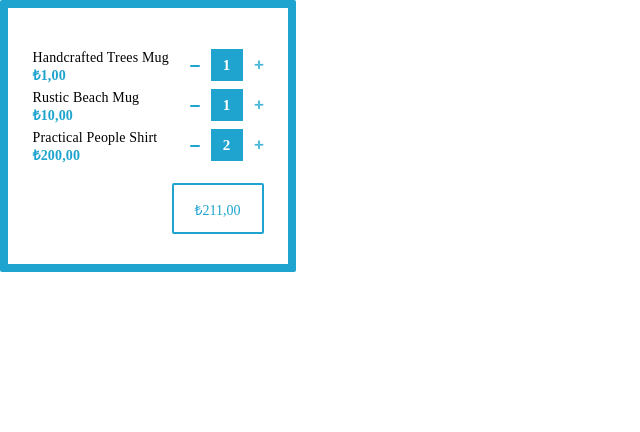
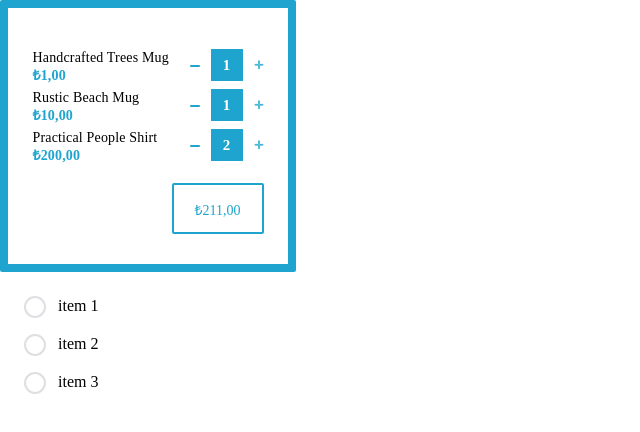
Before and after one commit to bmbekir/bekirmarket, a React (Create React App) app: page / in a window 1280 px wide. Shown: the top 432 px of the page, without its empty margins (0-640 px from the left). Built offline with nearby package versions, Linux system fonts and the light colour scheme; a web font is replaced by a local one.

Commit message:
radio button & radio list

```diff
--- a/src/App.tsx
+++ b/src/App.tsx
@@ -1,14 +1,27 @@
-import React from "react";
+import React, { useState } from "react";
 import "./sass/App.scss";
 import "./sass/fonts.css";
 import { Cart } from "./features/cart/cart";
+import RadioList from "./plugins/radioList";
 
 function App() {
+  const [radioTest, setRadioTest] = useState(0);
   return (
     <div className="App">
       <header className="App-header">
         <div style={{ width: "296px" }}>
           <Cart />
+        </div>
+        <div>
+          <RadioList
+            checkedValue={radioTest}
+            onChange={(value, index) => setRadioTest(value)}
+            items={[
+              { label: "item 1", value: "1" },
+              { label: "item 2", value: "2" },
+              { label: "item 3", value: "3" },
+            ]}
+          />
         </div>
       </header>
     </div>
--- /dev/null
+++ b/src/plugins/radioButton/index.tsx
@@ -0,0 +1,26 @@
+import radioImg from "./radio.svg";
+import radioCheckedImg from "./radio-tick.svg";
+import styles from "./radio.module.scss";
+interface RadioButtonProps {
+  value: any;
+  label: string;
+  checked?: boolean;
+  onClick?(value: any): void;
+}
+
+export default ({
+  value,
+  label,
+  checked = false,
+  onClick = (value: any) => {},
+}: RadioButtonProps) => {
+  return (
+    <div className={styles["radio-row"]}>
+      <img
+        src={checked ? radioCheckedImg : radioImg}
+        onClick={() => onClick(value)}
+      />
+      <label onClick={() => onClick(value)}>{label}</label>
+    </div>
+  );
+};
--- /dev/null
+++ b/src/plugins/radioButton/radio.module.scss
@@ -0,0 +1,12 @@
+.radio-row {
+  > * {
+    cursor: pointer;
+  }
+  > img {
+    user-select: none;
+    width: 22px;
+    height: 22px;
+    vertical-align: middle;
+    margin-right: 12px;
+  }
+}
--- /dev/null
+++ b/src/plugins/radioList/index.tsx
@@ -0,0 +1,34 @@
+import RadioButton from "../radioButton";
+import styles from "./radiolist.module.scss";
+interface RadioListItem {
+  value: any;
+  label: string;
+}
+interface RadioListPros {
+  items: RadioListItem[];
+  checkedValue: any;
+  onChange?(value: any, index: number): void;
+}
+
+export default ({
+  checkedValue,
+  items,
+  onChange = () => {},
+}: RadioListPros) => {
+  return (
+    <ul className={styles["radio-list"]}>
+      {items.map((item, index) => {
+        return (
+          <li key={index}>
+            <RadioButton
+              value={item.value}
+              label={item.label}
+              checked={item.value === checkedValue}
+              onClick={(value) => onChange(value, index)}
+            />
+          </li>
+        );
+      })}
+    </ul>
+  );
+};
--- /dev/null
+++ b/src/plugins/radioList/radiolist.module.scss
@@ -0,0 +1,14 @@
+ul.radio-list {
+  padding: 24px;
+  margin: 0;
+  > li {
+    padding: 8px 0;
+    list-style: none;
+  }
+  li:first-child {
+    padding-top: 0;
+  }
+  li:last-child {
+    padding-bottom: 0;
+  }
+}
```
Also changed, not shown: src/plugins/radioButton/radio-tick.svg (renamed from src/img/icons/radio-tick.svg), src/plugins/radioButton/radio.svg (renamed from src/img/icons/radio.svg).
